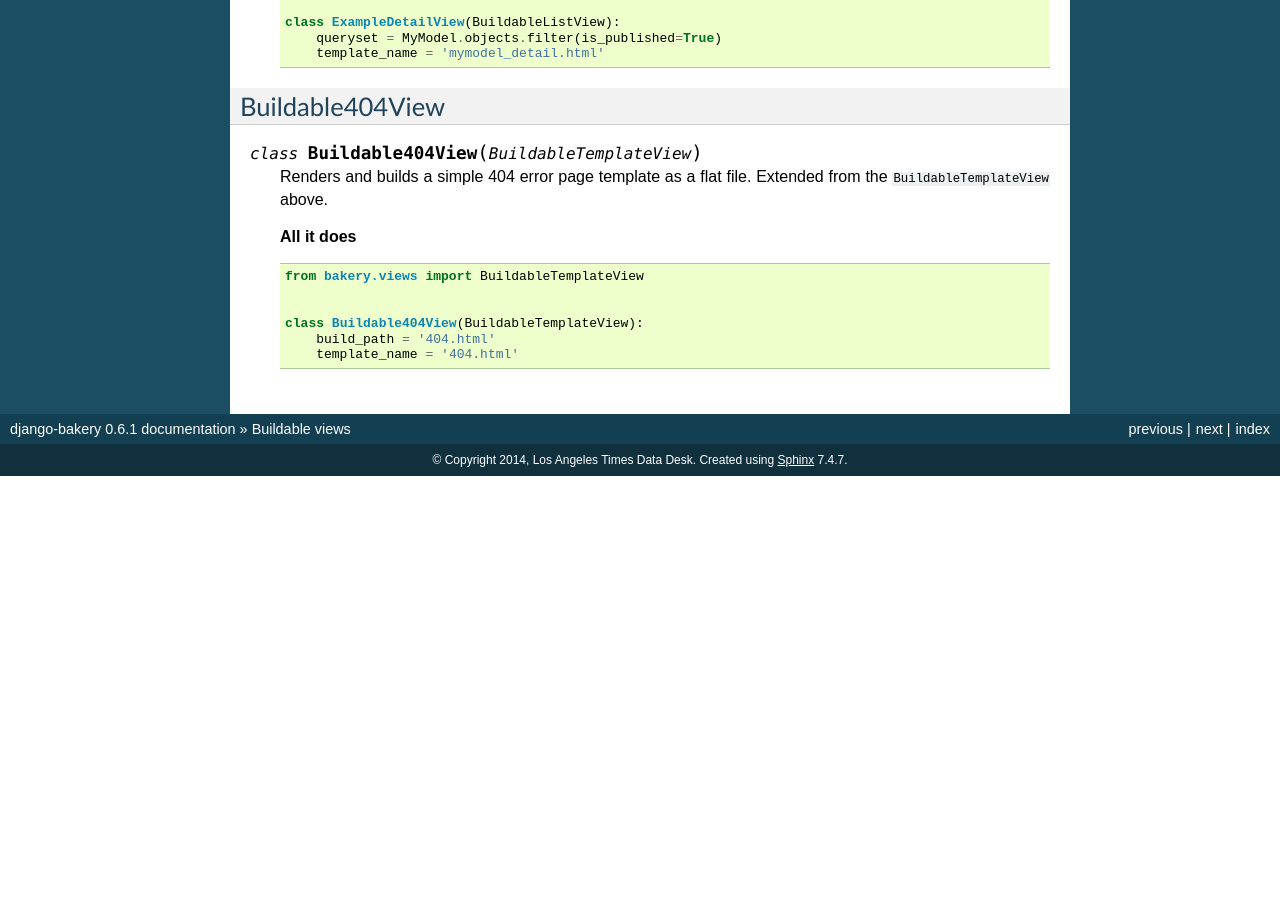
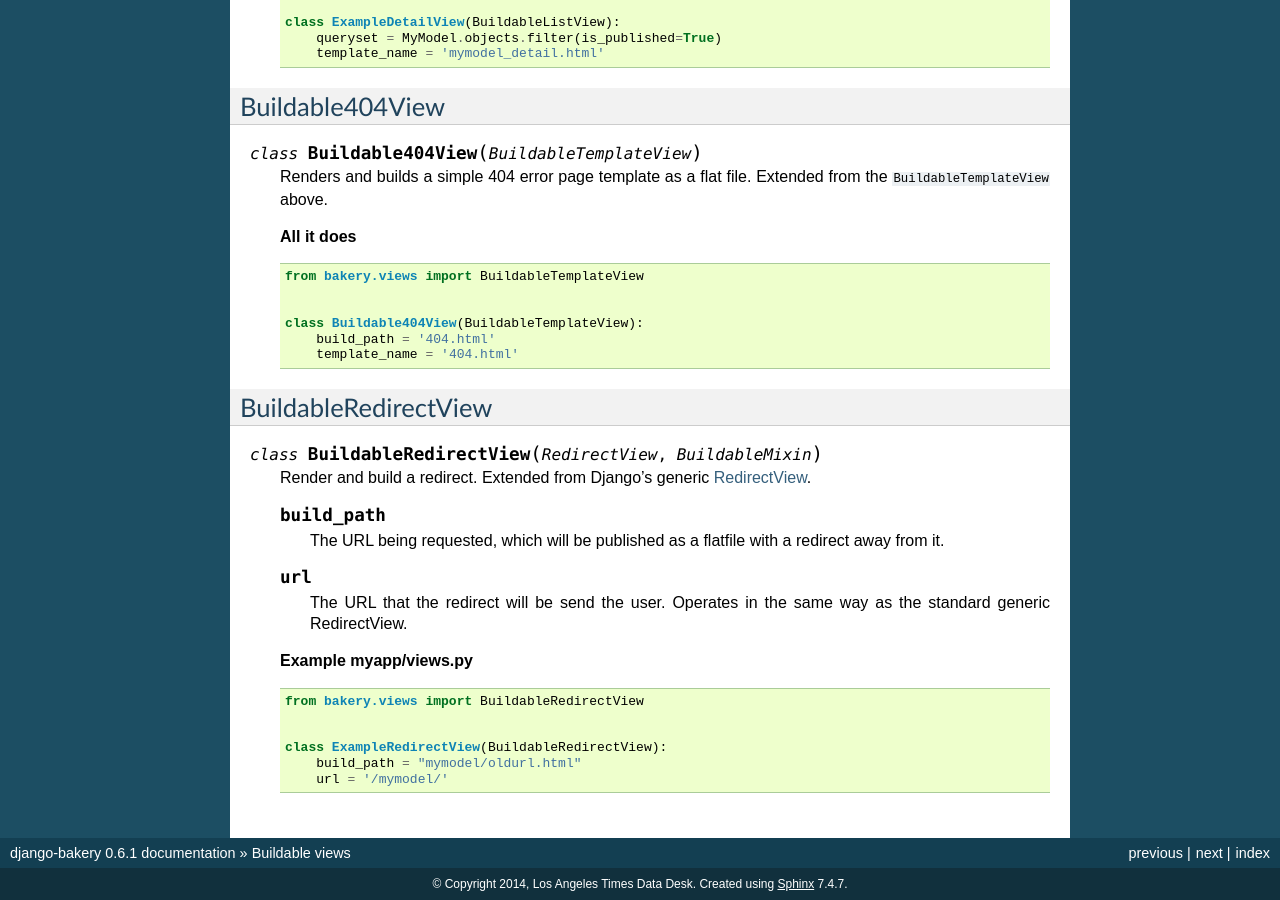
Before and after one commit to Sibizwan5/django-bakery, a Sphinx documentation site: the page built from docs/buildableviews.rst, in a window 1280 px wide and 900 px high, scrolled down 2611 px. Built offline with Sphinx 7.4.7, drawn with Linux system fonts in a browser that asks for light colours; before the commit the page ends 3087 px from its top, so only the background shows below that; some of the changed text lies outside the part shown.

Commit message:
Updated docs with new redirect

```diff
--- a/docs/buildableviews.rst
+++ b/docs/buildableviews.rst
@@ -189,3 +189,33 @@ Buildable404View
         class Buildable404View(BuildableTemplateView):
             build_path = '404.html'
             template_name = '404.html'
+
+
+BuildableRedirectView
+---------------------
+
+.. class:: BuildableRedirectView(RedirectView, BuildableMixin)
+
+    Render and build a redirect. Extended from Django's generic
+    `RedirectView <https://docs.djangoproject.com/en/dev/ref/class-based-views/base/#redirectview>`_.
+
+    .. py:attribute:: build_path
+
+        The URL being requested, which will be published as a flatfile
+        with a redirect away from it.
+
+    .. py:attribute:: url
+
+        The URL that the redirect will be send the user. Operates
+        in the same way as the standard generic RedirectView.
+
+    **Example myapp/views.py**
+
+    .. code-block:: python
+
+        from bakery.views import BuildableRedirectView
+
+
+        class ExampleRedirectView(BuildableRedirectView):
+            build_path = "mymodel/oldurl.html"
+            url = '/mymodel/'
--- a/docs/changelog.rst
+++ b/docs/changelog.rst
@@ -1,5 +1,10 @@
 Changelog
 =========
+
+0.7.1
+-----
+
+* Added ``BuildableRedirectView``
 
 0.6.4
 -----
```
Also changed, not shown: 11 other files.
